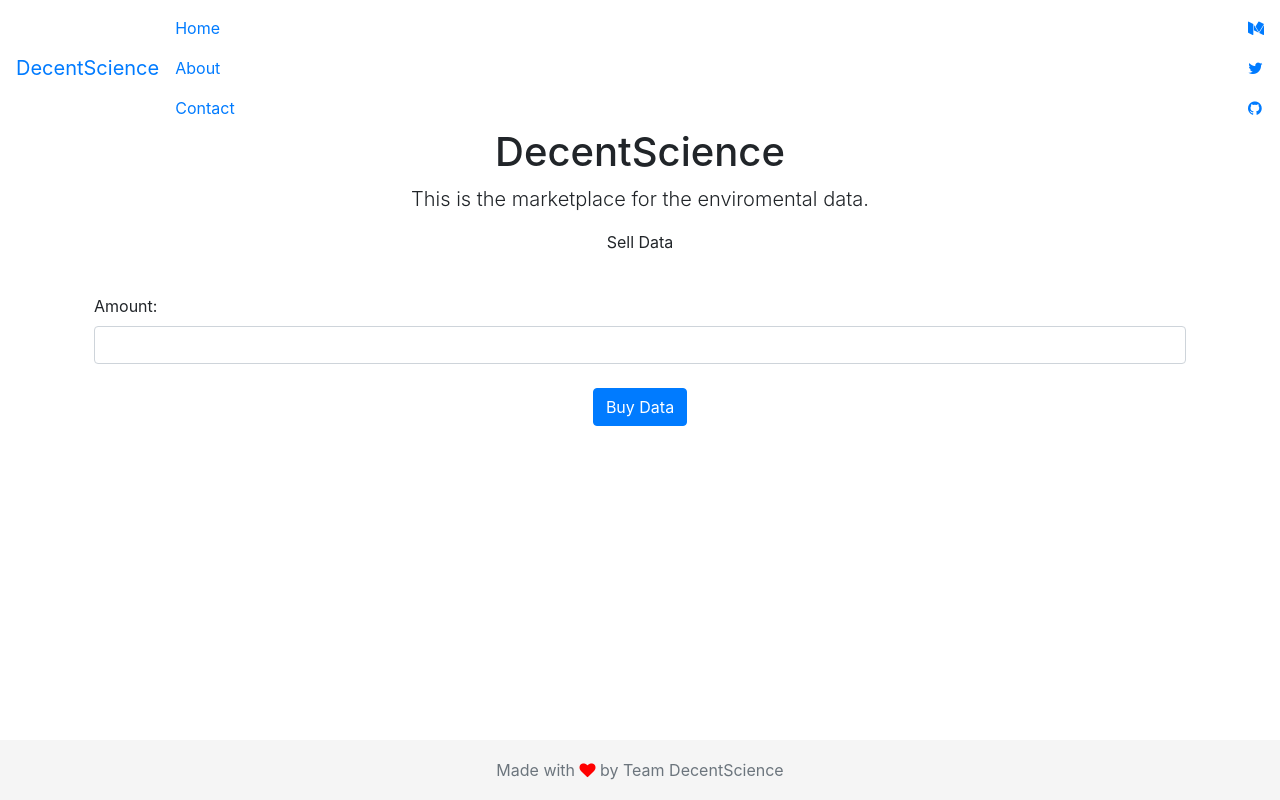
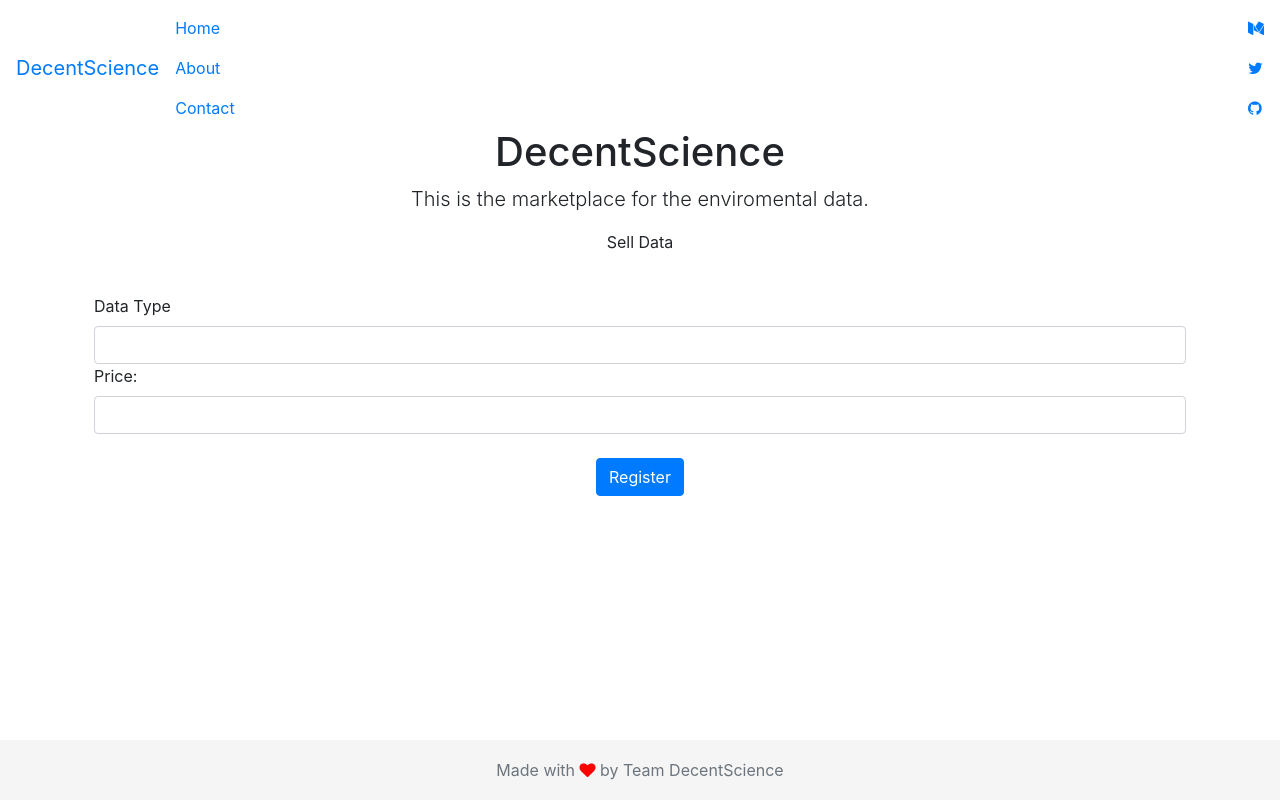
Before and after one commit to DarjaStrahl/DEcentScience, an Angular app: page / in a window 1280 px wide. Built offline with nearby package versions, Linux system fonts and the light colour scheme.

Commit message:
Add second text line

```diff
--- a/src/app/list/list.component.html
+++ b/src/app/list/list.component.html
@@ -3,9 +3,16 @@
 <br>
 
 <div class="row">
- <label>Amount:</label> <input type="text" class="form-control">
+    <label>Data Type</label>
+    <input type="text" class="form-control">
 </div>
 
+<div class="row">
+  <label>Price:</label>
+  <input type="text" class="form-control">
+</div>
+
+
   <br><button class="btn btn-primary"
-              id="send" onclick="App.sendCoin()">Buy Data</button>
+              id="send" onclick="App.sendCoin()">Register</button>
   <br>
```
